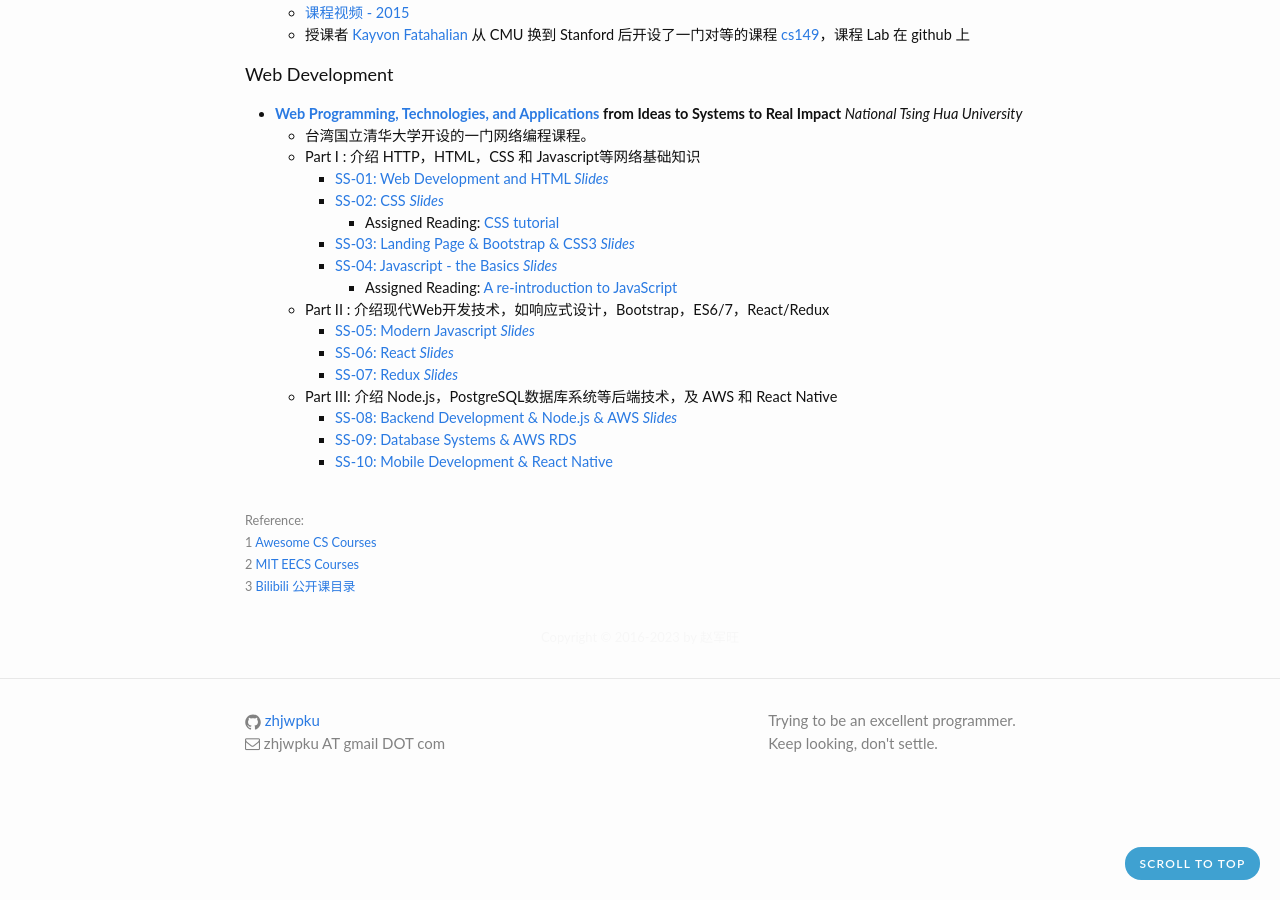
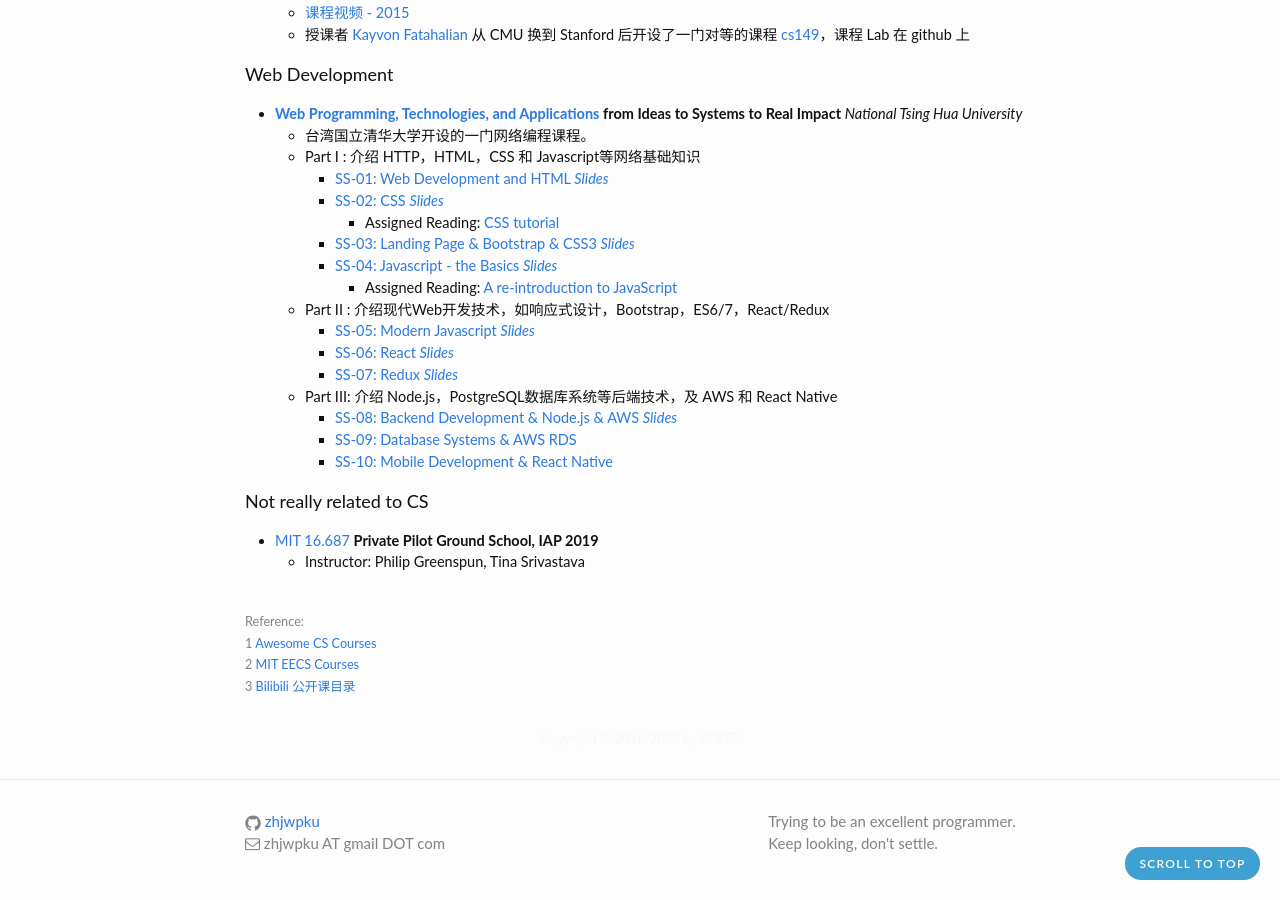
Before and after one commit to zhjwpku/zhjwpku.github.io, a Jekyll site: the page built from _posts/2018-09-16-awesome-cs-courses.md, in a window 1280 px wide and 900 px high, scrolled down 3250 px. Built offline with Jekyll 4.4.1, drawn with Linux system fonts in a browser that asks for light colours; comment, search, counter and statistics services are not loaded.

Commit message:
Private Pilot Ground School, IAP 2019
Signed-off-by: Zhao Junwang <zhjwpku@gmail.com>

```diff
--- a/_posts/2018-09-16-awesome-cs-courses.md
+++ b/_posts/2018-09-16-awesome-cs-courses.md
@@ -173,6 +173,11 @@
         - [SS-09: Database Systems & AWS RDS][ss-09]
         - [SS-10: Mobile Development & React Native][ss-10]
 
+#### Not really related to CS
+
+- [MIT 16.687][16687] **Private Pilot Ground School, IAP 2019**
+  - Instructor: Philip Greenspun, Tina Srivastava
+
 
 <br>
 <span class="post-meta">
```
Also changed, not shown: other parts of _posts/2018-09-16-awesome-cs-courses.md (+1 -0 lines).
